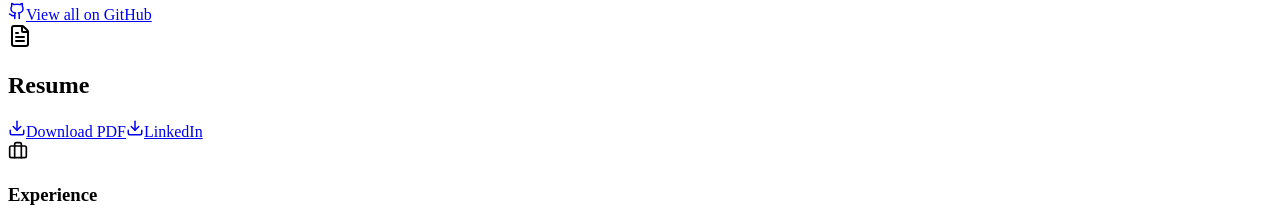
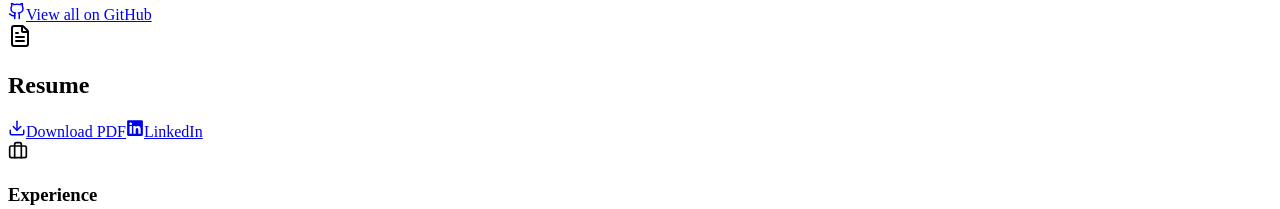
Before and after one commit to gguuss/homepage, a React app in the folder src/: page / in a window 1280 px wide. Shown: the part 3014-3223 px from the top of the page. Built offline with nearby package versions, Linux system fonts and the light colour scheme; the HTML template or start-up script is replaced by a standard one.

Commit message:
Adds linkedin icon

```diff
--- a/src/components/Resume.tsx
+++ b/src/components/Resume.tsx
@@ -1,6 +1,9 @@
 import React from 'react';
 import { motion } from 'framer-motion';
 import { FileText, Download, GraduationCap, Briefcase } from 'lucide-react';
+
+import { FaLinkedin } from "react-icons/fa";
+
 const experience = [
 {
   role: 'Head of Software',
@@ -87,7 +90,7 @@ export function Resume() {
               href="https://www.linkedin.com/in/gclassy/"
               className="inline-flex align-right items-center gap-2 px-6 py-3 bg-white border border-slate-200 hover:border-slate-300 hover:bg-slate-50 text-slate-800 font-medium rounded-full transition-all shadow-sm">
 
-              <Download size={18} />
+              <FaLinkedin size={18} />
               LinkedIn
             </a>
 	    </div>
```
Also changed, not shown: package.json (+8 -7 lines).
